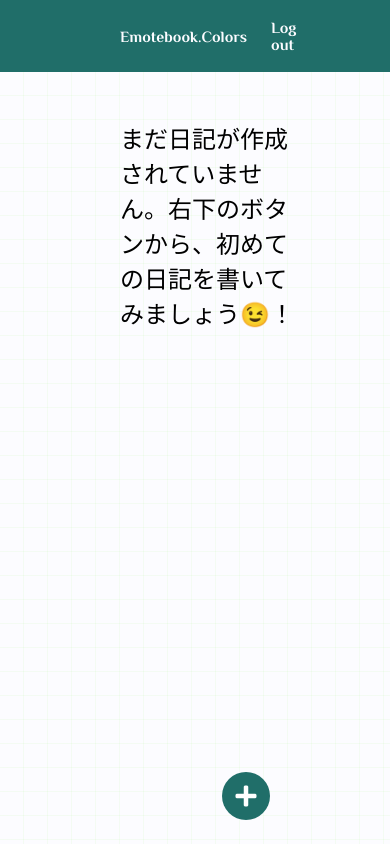
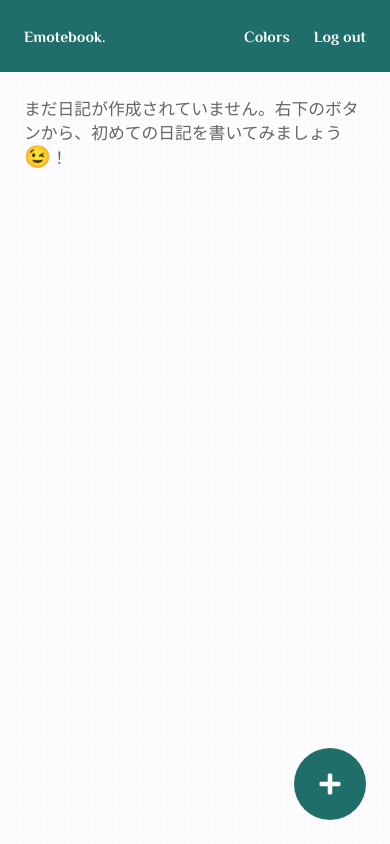
Before and after one commit to neco8/ColorDiary, a Django app: page /diaries/ in a window 390 px wide. Run offline with Django 3.2, Linux system fonts and the light colour scheme; the visitor is signed in with stand-in values (Sample User, id 1); data that the repository does not hold is empty; parts of the project's set-up code (start-up, migrations or seed data) failed here and were passed over; some libraries are stand-ins or nearby versions.

Commit message:
現状のsassの変更に基づいてcssを更新

```diff
--- a/color_diary_project/color_diary/static/color_diary/css/style.css
+++ b/color_diary_project/color_diary/static/color_diary/css/style.css
@@ -64,6 +64,18 @@
   display: grid;
   grid-template-columns: 1fr minmax(500px, 45%) 1fr;
   grid-template-rows: 1fr 68% 1fr 3rem;
+}
+@media screen and (max-width: 768px) {
+  #app #content #editColor, #app #content #chooseColor, #app #content #colorIndex, #app #content #register, #app #content #login, #app #content #deleteDiary, #app #content #deleteColor {
+    grid-template-columns: 2rem 1fr 2rem;
+    grid-template-rows: 2rem 1fr 2rem 3rem;
+  }
+}
+@media screen and (max-width: 400px) {
+  #app #content #editColor, #app #content #chooseColor, #app #content #colorIndex, #app #content #register, #app #content #login, #app #content #deleteDiary, #app #content #deleteColor {
+    grid-template-columns: 1rem 1fr 1rem;
+    grid-template-rows: 1rem 1fr 1rem;
+  }
 }
 
 #app {
@@ -330,7 +342,7 @@
   width: 2rem;
   height: 2rem;
   right: 5rem;
-  bottom: 1rem;
+  bottom: 2.5rem;
   z-index: 2;
 }
 #app #content #diaryIndex .diaryContainer {
@@ -339,6 +351,10 @@
   display: grid;
   grid-auto-rows: 5rem;
   gap: 1rem;
+}
+#app #content #diaryIndex .diaryContainer #emptyString {
+  grid-column: 1;
+  grid-row: 1;
 }
 #app #content #diaryIndex .diaryContainer .diaryItem {
   display: grid;
@@ -422,6 +438,35 @@
   grid-row: 3;
 }
 
+@media screen and (max-width: 768px) {
+  #app #header {
+    padding: 0px 2rem 0px;
+  }
+  #app #content #diaryIndex {
+    grid-template-columns: 2rem 1fr 2rem;
+  }
+  #app #content #diaryIndex #add {
+    width: 2.5rem;
+    height: 2.5rem;
+    right: 2rem;
+    bottom: 2rem;
+  }
+}
+@media screen and (max-width: 400px) {
+  #app #header {
+    padding: 0px 1rem 0px;
+  }
+  #app #content #diaryIndex {
+    grid-template-columns: 1rem 1fr 1rem;
+    grid-template-rows: 1rem 1fr 1rem;
+  }
+  #app #content #diaryIndex #add {
+    width: 3rem;
+    height: 3rem;
+    right: 1rem;
+    bottom: 1rem;
+  }
+}
 a.button, .button, a.button-cancel, .button-cancel, a.button-delete, .button-delete {
   width: 120px;
   padding: 0.25rem 1rem 0.25rem;
@@ -628,6 +673,17 @@
   align-self: center;
   justify-self: center;
 }
+#diaryIndex #emptyString {
+  font-family: A1ゴシック L;
+  font-size: 0.7rem;
+  color: rgba(0, 0, 0, 0.6);
+}
+#diaryIndex #emptyString .big {
+  font-size: 0.9rem;
+}
+#diaryIndex #emptyString .primaryColor {
+  color: #206E69;
+}
 #diaryIndex .diaryItem {
   margin-top: -1px;
   margin-left: -1px;
```
Also changed, not shown: 1 other file.
